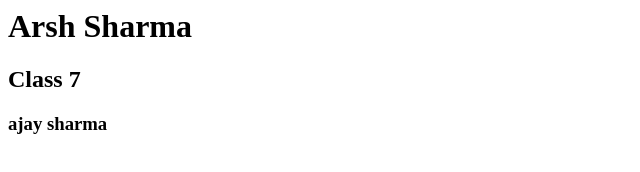
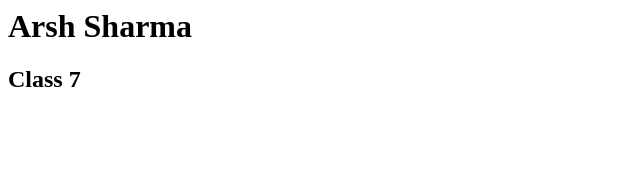
Before and after one commit to Arshdroid/https---github.com-Arshdroid-arsh, a plain HTML site: page index.html in a window 1280 px wide. Shown: the whole page, without its empty margins (0-640 px from the left). Drawn offline with Linux system fonts and the light colour scheme.

Commit message:
h3 deleted

```diff
--- a/index.html
+++ b/index.html
@@ -11,8 +11,5 @@
         <h2>
             Class 7
         </h2>
-        <h3>
-            ajay sharma
-        </h3>
     </body>
 </html>
```
